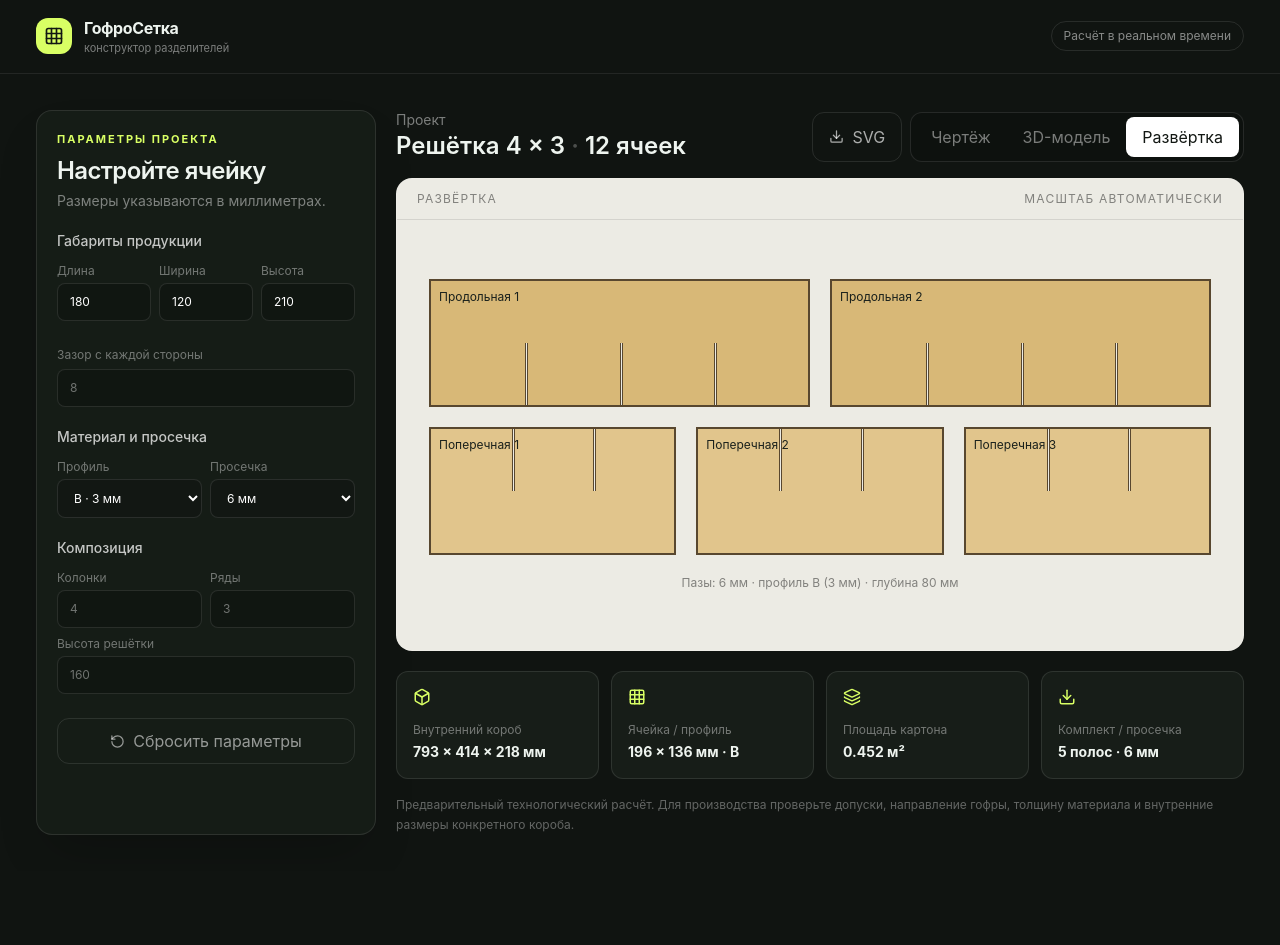
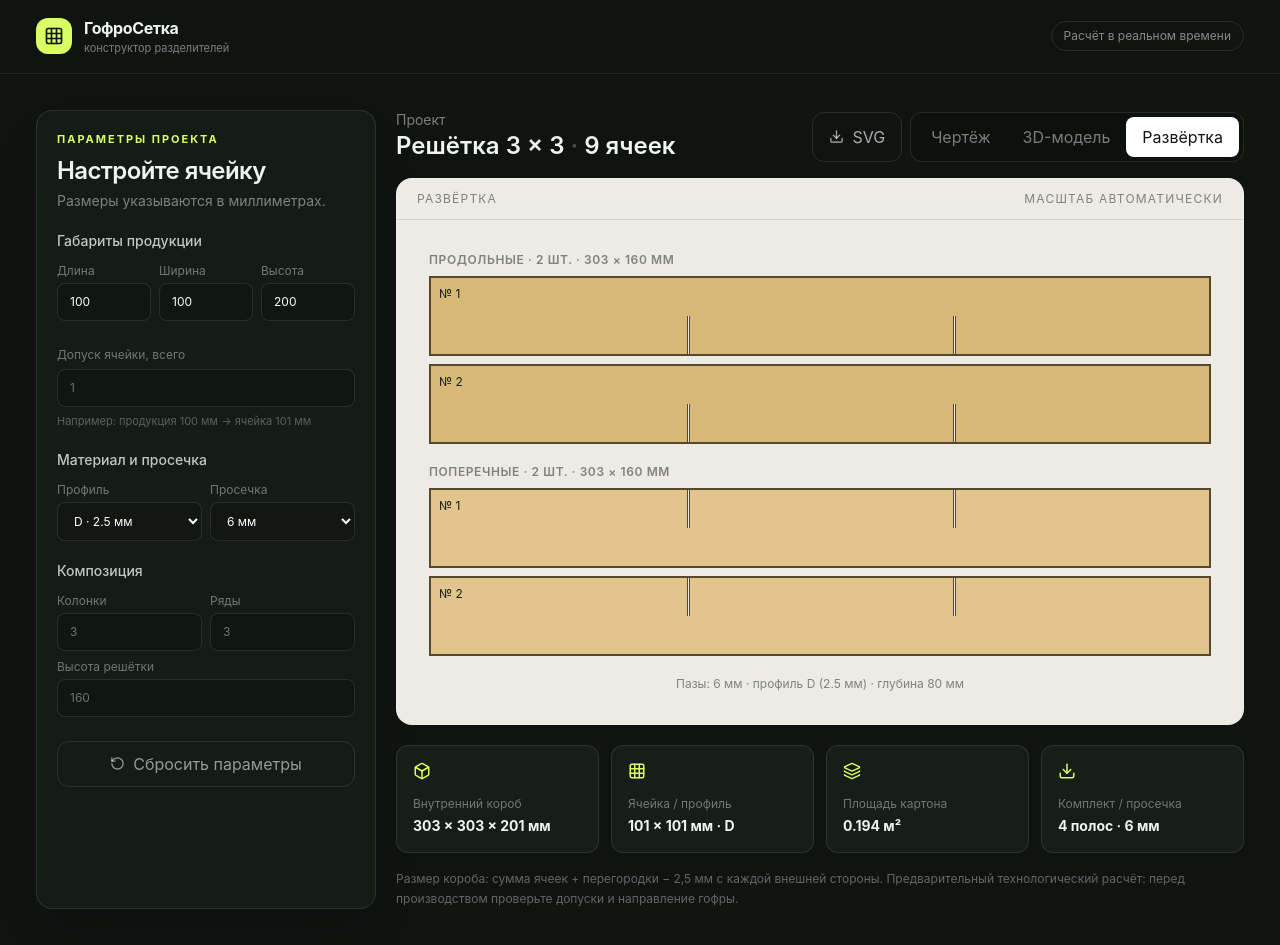
Before and after one commit to DemonicRous/gofrosetka, a Vue app: page / in a window 1280 px wide. Both pictures are taken after a click on the button "Развёртка". Before the commit the page ends 871 px from the top, so only its background shows below. Built offline with nearby package versions, Linux system fonts and the light colour scheme.

Commit message:
Refine grid dimensions and cutting layout

```diff
--- a/src/App.vue
+++ b/src/App.vue
@@ -3,27 +3,28 @@ import { ref, computed } from 'vue'
 import { Box, Grid3X3, Layers3, Download, RotateCcw } from 'lucide-vue-next'
 
 const profiles = { F: 1, E: 2, D: 2.5, B: 3, C: 4, BE: 5, BD: 5, BC: 7 }
-const p = ref({ length: 180, width: 120, height: 210, gridHeight: 160, gap: 8, rows: 3, cols: 4, profile: 'B', slot: 6 })
+const edgeTrim = 2.5
+const p = ref({ length: 100, width: 100, height: 200, gridHeight: 160, gap: 1, rows: 3, cols: 3, profile: 'D', slot: 6 })
 const active = ref('Чертёж')
 const tabs = ['Чертёж', '3D-модель', 'Развёртка']
-const cellL = computed(() => p.value.length + p.value.gap * 2)
-const cellW = computed(() => p.value.width + p.value.gap * 2)
+const cellL = computed(() => p.value.length + p.value.gap)
+const cellW = computed(() => p.value.width + p.value.gap)
 const board = computed(() => profiles[p.value.profile])
-const innerL = computed(() => cellL.value * p.value.cols + board.value * (p.value.cols - 1))
-const innerW = computed(() => cellW.value * p.value.rows + board.value * (p.value.rows - 1))
+const innerL = computed(() => Math.max(0, cellL.value * p.value.cols + board.value * (p.value.cols - 1) - edgeTrim * 2))
+const innerW = computed(() => Math.max(0, cellW.value * p.value.rows + board.value * (p.value.rows - 1) - edgeTrim * 2))
 const stripHeight = computed(() => Math.max(20, p.value.gridHeight))
 const boxHeight = computed(() => Math.max(p.value.height + p.value.gap, stripHeight.value))
 const longStrips = computed(() => Math.max(0, p.value.rows - 1))
 const crossStrips = computed(() => Math.max(0, p.value.cols - 1))
 const area = computed(() => ((longStrips.value * innerL.value + crossStrips.value * innerW.value) * stripHeight.value / 1e6).toFixed(3))
 const cells = computed(() => p.value.rows * p.value.cols)
-const reset = () => p.value = { length: 180, width: 120, height: 210, gridHeight: 160, gap: 8, rows: 3, cols: 4, profile: 'B', slot: 6 }
+const reset = () => p.value = { length: 100, width: 100, height: 200, gridHeight: 160, gap: 1, rows: 3, cols: 3, profile: 'D', slot: 6 }
 const downloadDrawing = () => {
   const scale = 800 / Math.max(innerL.value, innerW.value)
   const w = innerL.value * scale, h = innerW.value * scale
   const lines = []
-  for (let i = 1; i < p.value.cols; i++) lines.push(`<line x1="${i * cellL.value * scale + (i - .5) * board.value * scale}" y1="0" x2="${i * cellL.value * scale + (i - .5) * board.value * scale}" y2="${h}"/>`)
-  for (let i = 1; i < p.value.rows; i++) lines.push(`<line x1="0" y1="${i * cellW.value * scale + (i - .5) * board.value * scale}" x2="${w}" y2="${i * cellW.value * scale + (i - .5) * board.value * scale}"/>`)
+  for (let i = 1; i < p.value.cols; i++) lines.push(`<line x1="${(i * cellL.value + (i - .5) * board.value - edgeTrim) * scale}" y1="0" x2="${(i * cellL.value + (i - .5) * board.value - edgeTrim) * scale}" y2="${h}"/>`)
+  for (let i = 1; i < p.value.rows; i++) lines.push(`<line x1="0" y1="${(i * cellW.value + (i - .5) * board.value - edgeTrim) * scale}" x2="${w}" y2="${(i * cellW.value + (i - .5) * board.value - edgeTrim) * scale}"/>`)
   const svg = `<svg xmlns="http://www.w3.org/2000/svg" width="${w + 80}" height="${h + 110}" viewBox="-40 -40 ${w + 80} ${h + 110}"><style>text{font-family:Arial;font-size:14px;fill:#222}line,rect{fill:none;stroke:#222;stroke-width:2}</style><rect width="${w}" height="${h}"/>${lines.join('')}<text x="0" y="${h + 28}">ГофроСетка · ${p.value.cols}×${p.value.rows} · ${innerL.value.toFixed(0)}×${innerW.value.toFixed(0)}×${boxHeight.value.toFixed(0)} мм</text><text x="0" y="${h + 50}">Профиль ${p.value.profile} (${board.value} мм) · просечка ${p.value.slot} мм · высота решётки ${stripHeight.value} мм</text></svg>`
   const link = document.createElement('a')
   link.href = URL.createObjectURL(new Blob([svg], { type: 'image/svg+xml' }))
@@ -45,7 +46,7 @@ const downloadDrawing = () => {
         <div class="mb-5"><p class="text-[11px] font-bold uppercase tracking-[.18em] text-[#d9ff64]">Параметры проекта</p><h1 class="mt-2 text-2xl font-semibold tracking-tight">Настройте ячейку</h1><p class="mt-1 text-sm leading-5 text-white/45">Размеры указываются в миллиметрах.</p></div>
         <div class="space-y-5">
           <section><h2 class="mb-3 text-sm font-medium text-white/75">Габариты продукции</h2><div class="grid grid-cols-3 gap-2"><label v-for="[key,label] in [['length','Длина'],['width','Ширина'],['height','Высота']]" :key="key" class="text-xs text-white/40">{{label}}<input v-model.number="p[key]" type="number" min="1" class="mt-1 w-full rounded-lg border border-white/10 bg-black/20 px-3 py-2.5 text-sm text-white outline-none focus:border-[#d9ff64]/60"></label></div></section>
-          <section><label class="text-xs text-white/40">Зазор с каждой стороны<input v-model.number="p.gap" type="number" min="0" class="mt-1 w-full rounded-lg border border-white/10 bg-black/20 px-3 py-2.5 text-sm"></label></section>
+          <section><label class="text-xs text-white/40">Допуск ячейки, всего<input v-model.number="p.gap" type="number" min="0" step="0.5" class="mt-1 w-full rounded-lg border border-white/10 bg-black/20 px-3 py-2.5 text-sm"></label><p class="mt-1.5 text-[11px] text-white/30">Например: продукция 100 мм → ячейка 101 мм</p></section>
           <section><h2 class="mb-3 text-sm font-medium text-white/75">Материал и просечка</h2><div class="grid grid-cols-2 gap-2"><label class="text-xs text-white/40">Профиль<select v-model="p.profile" class="mt-1 w-full rounded-lg border border-white/10 bg-[#121713] px-3 py-2.5 text-sm text-white"><option v-for="(thickness, profile) in profiles" :key="profile" :value="profile">{{ profile }} · {{ thickness }} мм</option></select></label><label class="text-xs text-white/40">Просечка<select v-model.number="p.slot" class="mt-1 w-full rounded-lg border border-white/10 bg-[#121713] px-3 py-2.5 text-sm text-white"><option :value="6">6 мм</option><option :value="7">7 мм</option></select></label></div></section>
           <section><h2 class="mb-3 text-sm font-medium text-white/75">Композиция</h2><div class="grid grid-cols-2 gap-2"><label class="text-xs text-white/40">Колонки<input v-model.number="p.cols" type="number" min="1" max="12" class="mt-1 w-full rounded-lg border border-white/10 bg-black/20 px-3 py-2.5 text-sm"></label><label class="text-xs text-white/40">Ряды<input v-model.number="p.rows" type="number" min="1" max="12" class="mt-1 w-full rounded-lg border border-white/10 bg-black/20 px-3 py-2.5 text-sm"></label><label class="col-span-2 text-xs text-white/40">Высота решётки<input v-model.number="p.gridHeight" type="number" min="20" class="mt-1 w-full rounded-lg border border-white/10 bg-black/20 px-3 py-2.5 text-sm"></label></div></section>
         </div>
@@ -59,11 +60,11 @@ const downloadDrawing = () => {
           <div class="grid min-h-[430px] place-items-center p-8">
             <div v-if="active==='Чертёж'" class="relative w-full max-w-[720px]" :style="{aspectRatio: innerL+'/'+innerW}"><div class="absolute inset-0 border-2 border-[#273229] bg-[linear-gradient(135deg,#f7f6ee,#e5e4dc)] shadow-xl"></div><div class="absolute inset-0 grid" :style="{gridTemplateColumns:`repeat(${p.cols},1fr)`,gridTemplateRows:`repeat(${p.rows},1fr)`}"><div v-for="n in cells" :key="n" class="grid place-items-center border border-[#556158]/60 text-[clamp(9px,1.2vw,14px)] text-black/35">{{n}}</div></div><span class="absolute -bottom-7 left-1/2 -translate-x-1/2 text-xs">{{ innerL.toFixed(0) }} мм</span><span class="absolute -right-16 top-1/2 -translate-y-1/2 rotate-90 text-xs">{{ innerW.toFixed(0) }} мм</span></div>
             <div v-else-if="active==='3D-модель'" class="relative h-[340px] w-full max-w-[620px] [perspective:900px]"><div class="absolute left-1/2 top-1/2 grid h-[250px] w-[440px] -translate-x-1/2 -translate-y-1/2 rotate-x-[62deg] rotate-z-[-28deg] border-4 border-[#2b342d] bg-[#d4b474] shadow-[-30px_35px_35px_#0004]" :style="{gridTemplateColumns:`repeat(${p.cols},1fr)`,gridTemplateRows:`repeat(${p.rows},1fr)`}"><div v-for="n in cells" :key="n" class="border-2 border-[#6a5737] bg-[#f0d79d]/60"></div></div><div class="absolute bottom-0 left-1/2 -translate-x-1/2 text-center"><b>{{cells}} ячеек</b><p class="text-sm text-black/45">внутренний короб {{innerL.toFixed(0)}} × {{innerW.toFixed(0)}} × {{boxHeight.toFixed(0)}} мм</p></div></div>
-            <div v-else class="w-full"><div class="mb-5 flex flex-wrap justify-center gap-5"><div v-for="n in longStrips" :key="'l'+n" class="relative h-32 min-w-[280px] flex-1 border-2 border-[#58472f] bg-[#d8b877]"><span class="absolute left-2 top-2 text-xs">Продольная {{n}}</span><i v-for="x in crossStrips" :key="x" class="absolute bottom-0 h-1/2 border-x border-[#58472f] bg-[#ecebe4]" :style="{left:(x/p.cols*100)+'%',width:Math.max(3,p.slot/2)+'px'}"></i></div><div v-for="n in crossStrips" :key="'c'+n" class="relative h-32 min-w-[240px] flex-1 border-2 border-[#58472f] bg-[#e1c58c]"><span class="absolute left-2 top-2 text-xs">Поперечная {{n}}</span><i v-for="x in longStrips" :key="x" class="absolute top-0 h-1/2 border-x border-[#58472f] bg-[#ecebe4]" :style="{left:(x/p.rows*100)+'%',width:Math.max(3,p.slot/2)+'px'}"></i></div></div><p class="text-center text-xs text-black/45">Пазы: {{ p.slot }} мм · профиль {{ p.profile }} ({{ board }} мм) · глубина {{ (stripHeight / 2).toFixed(0) }} мм</p></div>
+            <div v-else class="w-full"><div class="mb-5 space-y-5"><div><p class="mb-2 text-xs font-semibold uppercase tracking-wider text-black/45">Продольные · {{ longStrips }} шт. · {{ innerL.toFixed(0) }} × {{ stripHeight }} мм</p><div class="grid gap-2"><div v-for="n in longStrips" :key="'l'+n" class="relative h-20 w-full border-2 border-[#58472f] bg-[#d8b877]"><span class="absolute left-2 top-2 text-xs">№ {{n}}</span><i v-for="x in crossStrips" :key="x" class="absolute bottom-0 h-1/2 border-x border-[#58472f] bg-[#ecebe4]" :style="{left:((x * cellL + (x - .5) * board - edgeTrim) / innerL * 100)+'%',width:Math.max(3,p.slot/2)+'px'}"></i></div></div></div><div><p class="mb-2 text-xs font-semibold uppercase tracking-wider text-black/45">Поперечные · {{ crossStrips }} шт. · {{ innerW.toFixed(0) }} × {{ stripHeight }} мм</p><div class="grid gap-2"><div v-for="n in crossStrips" :key="'c'+n" class="relative h-20 w-full border-2 border-[#58472f] bg-[#e1c58c]"><span class="absolute left-2 top-2 text-xs">№ {{n}}</span><i v-for="x in longStrips" :key="x" class="absolute top-0 h-1/2 border-x border-[#58472f] bg-[#ecebe4]" :style="{left:((x * cellW + (x - .5) * board - edgeTrim) / innerW * 100)+'%',width:Math.max(3,p.slot/2)+'px'}"></i></div></div></div></div><p class="text-center text-xs text-black/45">Пазы: {{ p.slot }} мм · профиль {{ p.profile }} ({{ board }} мм) · глубина {{ (stripHeight / 2).toFixed(0) }} мм</p></div>
           </div>
         </div>
         <div class="mt-5 grid gap-3 sm:grid-cols-2 xl:grid-cols-4"><div v-for="item in [[Box,'Внутренний короб',`${innerL.toFixed(0)} × ${innerW.toFixed(0)} × ${boxHeight.toFixed(0)} мм`],[Grid3X3,'Ячейка / профиль',`${cellL} × ${cellW} мм · ${p.profile}`],[Layers3,'Площадь картона',`${area} м²`],[Download,'Комплект / просечка',`${longStrips + crossStrips} полос · ${p.slot} мм`]]" :key="item[1]" class="rounded-xl border border-white/10 bg-[#171d18] p-4"><component :is="item[0]" :size="18" class="mb-4 text-[#d9ff64]"/><p class="text-xs text-white/40">{{item[1]}}</p><b class="mt-1 block text-sm">{{item[2]}}</b></div></div>
-        <p class="mt-4 text-xs leading-5 text-white/35">Предварительный технологический расчёт. Для производства проверьте допуски, направление гофры, толщину материала и внутренние размеры конкретного короба.</p>
+        <p class="mt-4 text-xs leading-5 text-white/35">Размер короба: сумма ячеек + перегородки − 2,5 мм с каждой внешней стороны. Предварительный технологический расчёт: перед производством проверьте допуски и направление гофры.</p>
       </section>
     </main>
   </div>
```
